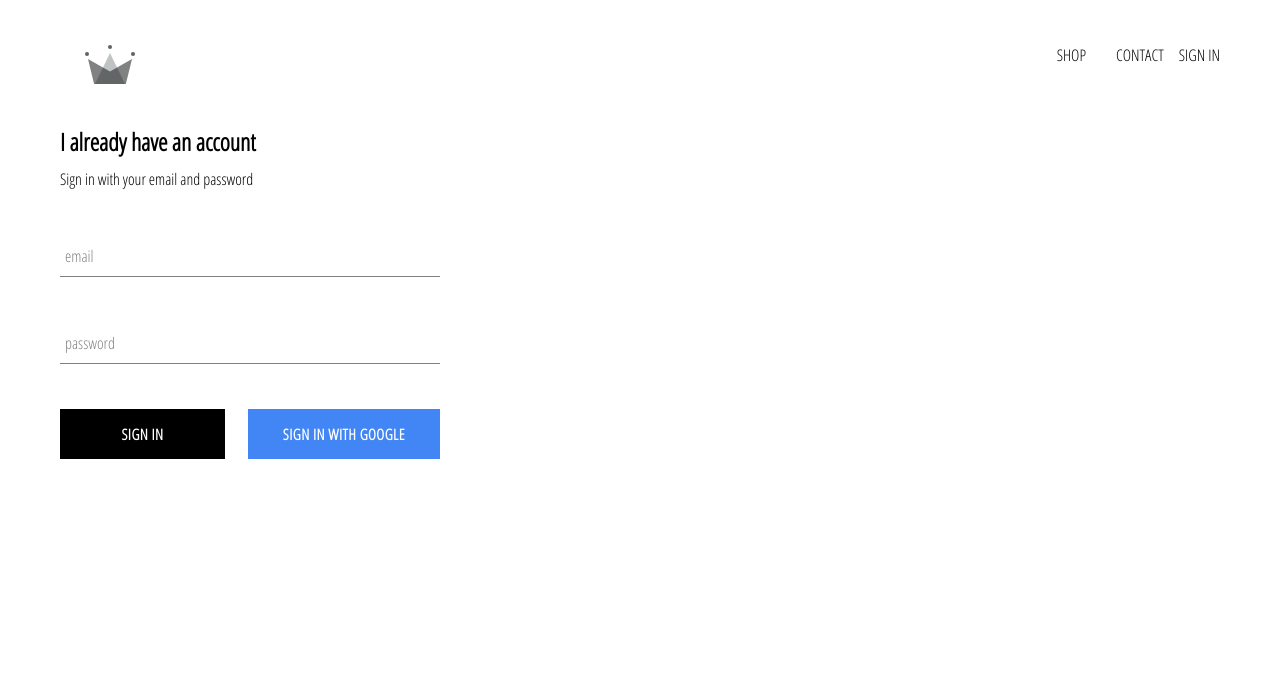
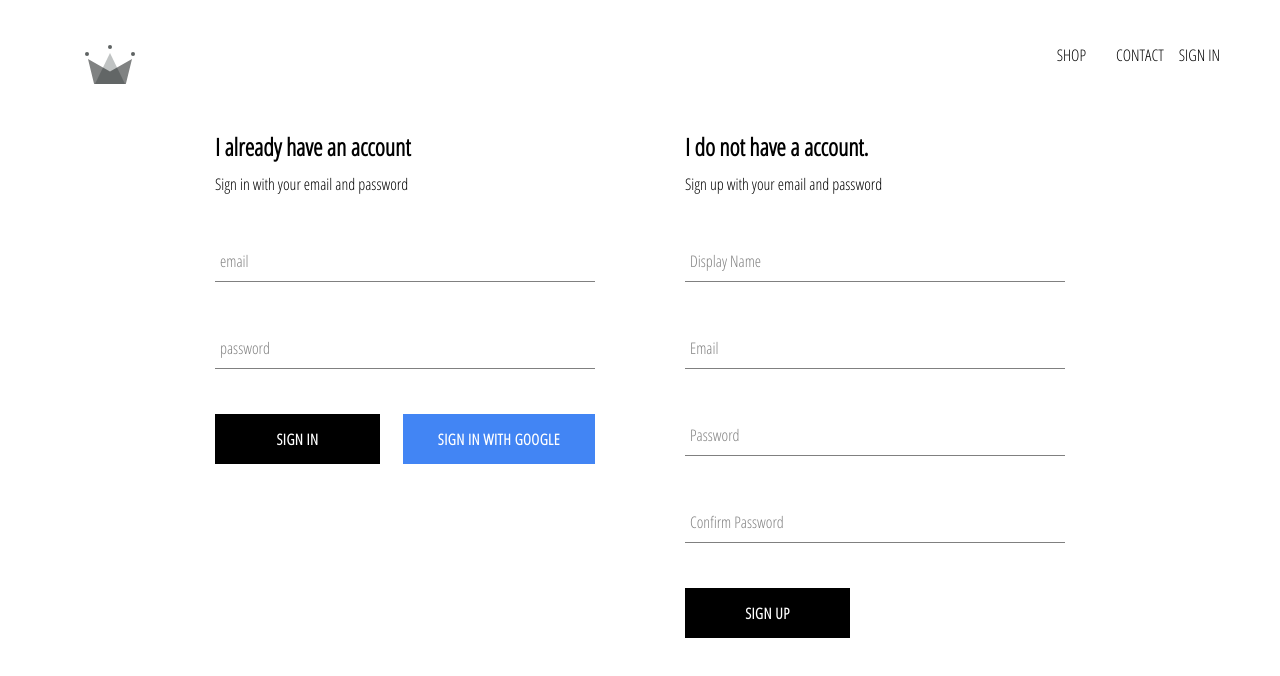
Before and after one commit to Weym/crwn-clothing, a React (Create React App) app: page /signin in a window 1280 px wide. Shown: the top 676 px of the page. Built offline with nearby package versions, Linux system fonts and the light colour scheme; no server answers.

Commit message:
implemented firebase utils, included ability to store authenticated users into our firestore database

```diff
--- a/src/App.js
+++ b/src/App.js
@@ -6,7 +6,7 @@
 import Homepage from './pages/homepage/homepage.component';
 import ShopPage from './pages/shop/shop.component';
 import SignInAndSignUpPage from './pages/sign-in-and-sign-up/sign-in-and-sign-up.component';
-import { auth } from './firebase/firebase.utils';
+import { auth, createUserProfileDocument } from './firebase/firebase.utils';
 
 class App extends React.Component {
   constructor() {
@@ -20,9 +20,26 @@
   unsubscribeFromAuth = null;
 
   componentDidMount() {
-    this.unsubscribeFromAuth = auth.onAuthStateChanged(user => {
-      this.setState({ currentUser: user });
-      console.log(user);
+    this.unsubscribeFromAuth = auth.onAuthStateChanged(async userAuth => {
+      if (userAuth) {
+        const userRef = await createUserProfileDocument(userAuth);
+
+        userRef.onSnapshot(snapShot => {
+          this.setState(
+            {
+              currentUser: {
+                id: snapShot.id,
+                ...snapShot.data()
+              }
+            },
+            () => {
+              console.log(this.state);
+            }
+          );
+        });
+      } else {
+        this.setState({ currentUser: userAuth });
+      }
     });
   }
 
--- /dev/null
+++ b/src/components/sign-up/sign-up.component.jsx
@@ -0,0 +1,103 @@
+import React from 'react';
+
+import FormInput from '../form-input/form-input.component';
+import CustomButtom from '../custom-button/custom-button.component';
+
+import { auth, createUserProfileDocument } from '../../firebase/firebase.utils';
+
+import './sign-up.styles.scss';
+
+class SignUp extends React.Component {
+  constructor() {
+    super();
+
+    this.state = {
+      displayName: '',
+      email: '',
+      password: '',
+      confirmPassword: ''
+    };
+  }
+
+  handleSubmit = async event => {
+    event.preventDefault();
+
+    const { displayName, email, password, confirmPassword } = this.state;
+
+    if (password !== confirmPassword) {
+      alert("Passwords don't match");
+      return;
+    }
+
+    try {
+      const { user } = await auth.createUserWithEmailAndPassword(
+        email,
+        password
+      );
+
+      await createUserProfileDocument(user, { displayName });
+
+      this.setState({
+        displayName: '',
+        email: '',
+        password: '',
+        confirmPassword: ''
+      });
+    } catch (error) {
+      console.error(error);
+    }
+  };
+
+  handleChange = event => {
+    const { name, value } = event.target;
+
+    this.setState({ [name]: value });
+  };
+
+  render() {
+    const { displayName, email, password, confirmPassword } = this.state;
+    return (
+      <div className="sign-up">
+        <h2 className="title">I do not have a account.</h2>
+        <span>Sign up with your email and password</span>
+        <form className="sign-up-form" onSubmit={this.handleSubmit}>
+          <FormInput
+            type="text"
+            name="displayName"
+            value={displayName}
+            onChange={this.handleChange}
+            label="Display Name"
+            required
+          />
+          <FormInput
+            type="email"
+            name="email"
+            value={email}
+            onChange={this.handleChange}
+            label="Email"
+            required
+          />
+          <FormInput
+            type="password"
+            name="password"
+            value={password}
+            onChange={this.handleChange}
+            label="Password"
+            required
+          />
+          <FormInput
+            type="password"
+            name="confirmPassword"
+            value={confirmPassword}
+            onChange={this.handleChange}
+            label="Confirm Password"
+            required
+          />
+          <CustomButtom type="submit">SIGN UP</CustomButtom>
+        </form>
+      </div>
+    );
+  }
+}
+
+export default SignUp;
--- /dev/null
+++ b/src/components/sign-up/sign-up.styles.scss
@@ -0,0 +1,9 @@
+.sign-up {
+  display: flex;
+  flex-direction: column;
+  width: 380px;
+
+  .title {
+    margin: 10px 0;
+  }
+}
--- a/src/firebase/firebase.utils.js
+++ b/src/firebase/firebase.utils.js
@@ -12,6 +12,32 @@
   appId: '1:877500303454:web:5415ee725d3db11f'
 };
 
+export const createUserProfileDocument = async (userAuth, additionalData) => {
+  if (!userAuth) return;
+
+  const userRef = firestore.doc(`users/${userAuth.uid}`);
+
+  const snapShot = await userRef.get();
+
+  if (!snapShot.exists) {
+    const { displayName, email } = userAuth;
+    const createdAt = new Date();
+
+    try {
+      await userRef.set({
+        displayName,
+        email,
+        createdAt,
+        ...additionalData
+      });
+    } catch (error) {
+      console.log('error creating user', error.message);
+    }
+  }
+
+  return userRef;
+};
+
 firebase.initializeApp(config);
 
 export const auth = firebase.auth();
--- a/src/pages/sign-in-and-sign-up/sign-in-and-sign-up.component.jsx
+++ b/src/pages/sign-in-and-sign-up/sign-in-and-sign-up.component.jsx
@@ -1,11 +1,15 @@
 import React from 'react';
 
 import SignIn from '../../components/sign-in/sign-in.component';
+import SignUp from '../../components/sign-up/sign-up.component';
+
+import './sign-in-and-sign-up.styles.scss';
 
 const SignInAndSignUpPage = () => {
   return (
-    <div class="sign-in-and-sign-up">
+    <div className="sign-in-and-sign-up">
       <SignIn />
+      <SignUp />
     </div>
   );
 };
--- a/src/pages/sign-in-and-sign-up/sign-in-and-sign-up.styles.scss
+++ b/src/pages/sign-in-and-sign-up/sign-in-and-sign-up.styles.scss
@@ -0,0 +1,6 @@
+.sign-in-and-sign-up {
+  width: 850px;
+  display: flex;
+  justify-content: space-between;
+  margin: 30px auto;
+}
```
